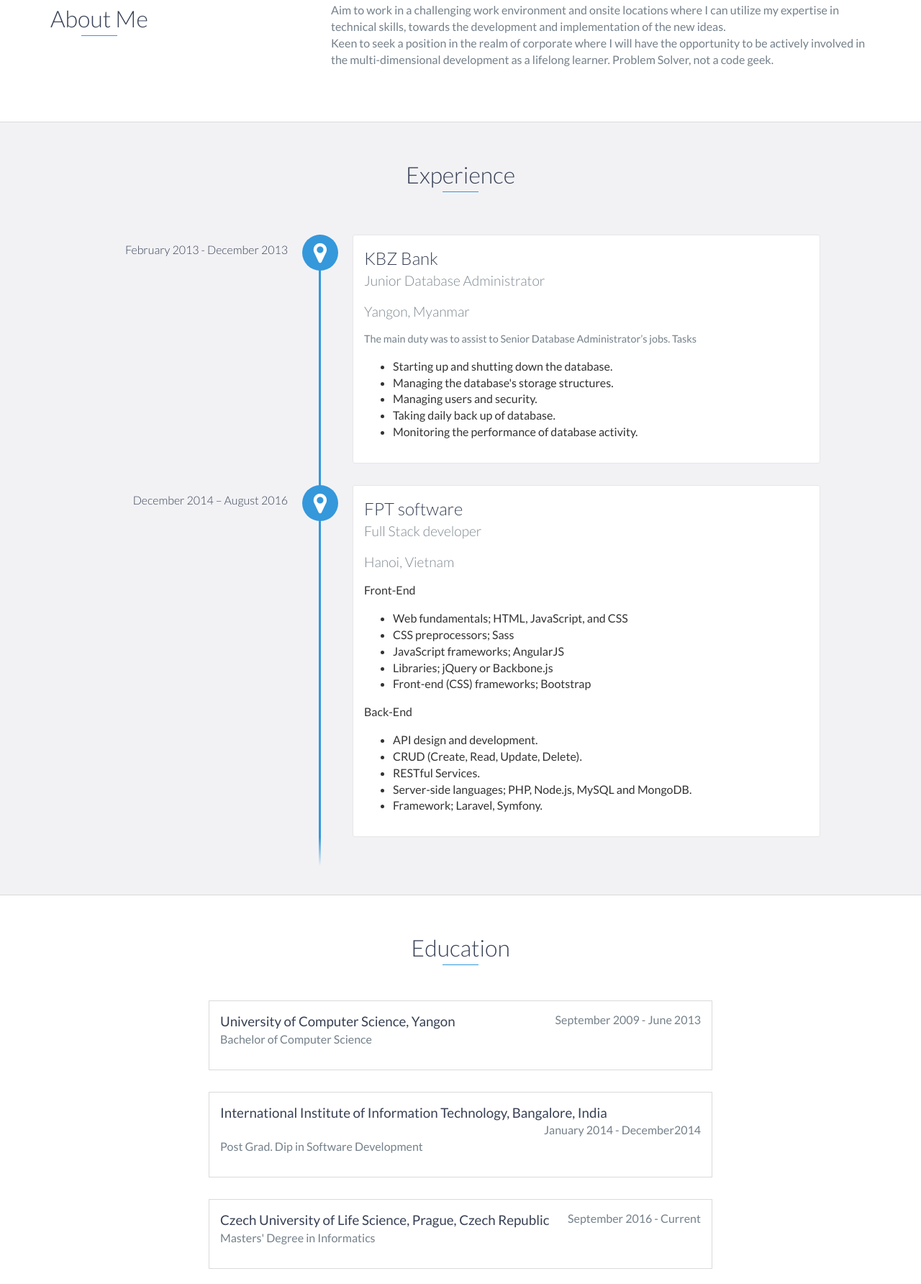
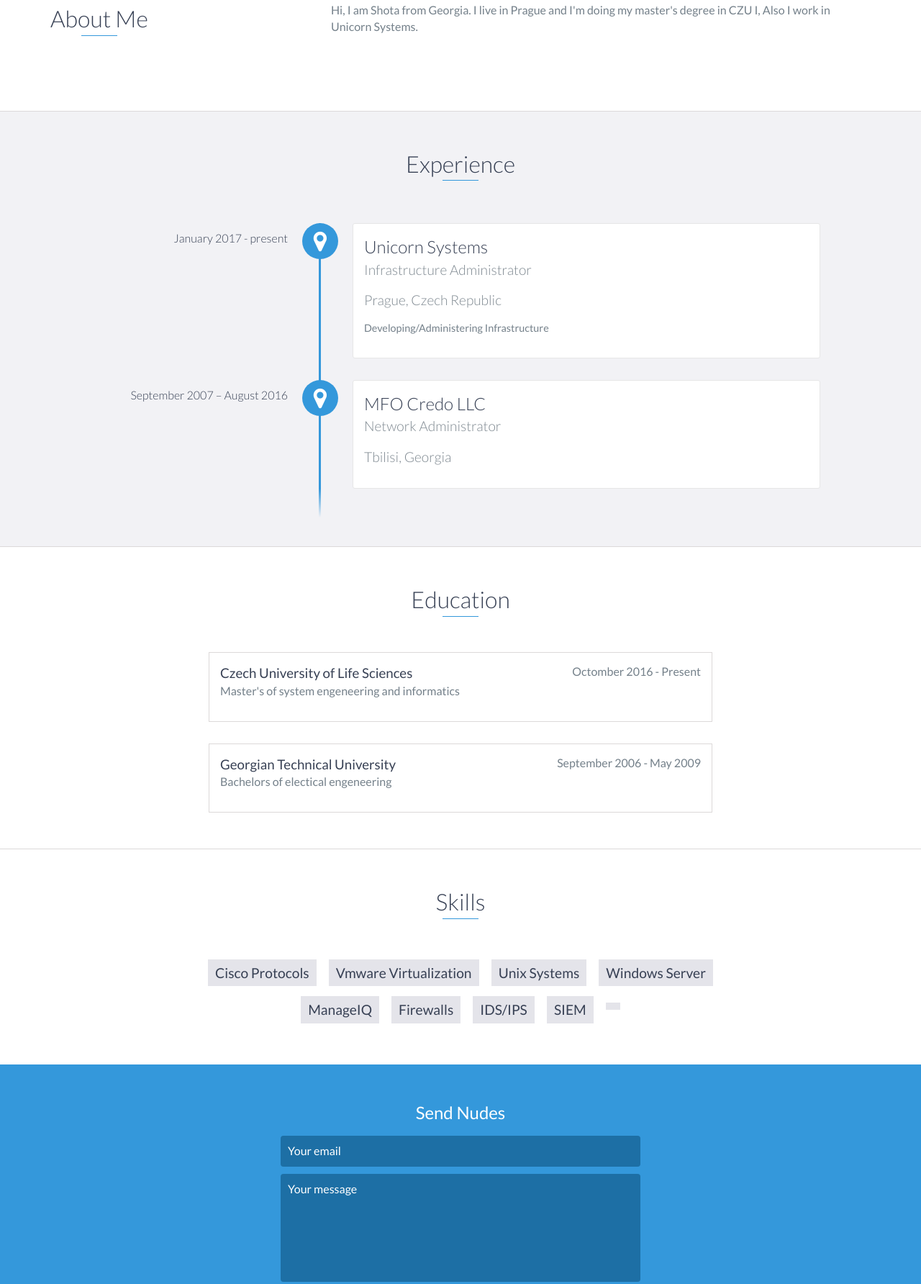
Before and after one commit to MacPPK/studyblockProj-master, a website: page indexShota.html in a window 1280 px wide. Shown: the part 872-2656 px from the top of the page at 72% size. Drawn offline with nearby package versions, Linux system fonts and the light colour scheme.

Commit message:
Shota Portfolio Update

```diff
--- a/indexShota.html
+++ b/indexShota.html
@@ -5,7 +5,7 @@
     <meta charset="utf-8">
     <meta http-equiv="X-UA-Compatible" content="IE=edge">
     <meta name="viewport" content="width=device-width, initial-scale=1">
-    <title>My Portfolio Project</title>
+    <title>Project Shota Khosroshvili</title>
 	<link rel="shortcut icon" href="favicon.ico" type="image/x-icon">
 	<link rel="icon" href="favicon.ico" type="image/x-icon">
     <link href="https://fonts.googleapis.com/css?family=Lato:300,400,700,900" rel="stylesheet">
@@ -48,7 +48,7 @@
 
     <div id="lead">
         <div id="lead-content">
-            <h1>Shota</h1>
+            <h1>Shota Khosroshvili</h1>
             <h2></h2>
             <!-- <a href="#" class="btn-rounded-white">Download Resume</a> -->
         </div>
@@ -73,10 +73,7 @@
                 </div>
                 <div class="col-md-8">
                     <p>
-                      <span>Aim to work in a challenging work environment and onsite locations where I can utilize
-                      my expertise in technical skills, towards the development and implementation of the new ideas.</span>
-                      <span>Keen to seek a position in the realm of corporate where I will have the opportunity to be
-                      actively involved in the multi-dimensional development as a lifelong learner. Problem Solver, not a code geek.</span>
+                      <span>Hi, I am Shota from Georgia. I live in Prague and I'm doing my master's degree in CZU I, Also I work in Unicorn Systems.</span>
                     </p>
                 </div>
             </div>
@@ -87,43 +84,22 @@
     <div id="experience" class="background-alt">
         <h2 class="heading">Experience</h2>
         <div id="experience-timeline">
-            <div data-date="February 2013 - December 2013">
-                <h3>KBZ Bank</h3>
-                <h4>Junior Database Administrator</h4>
-                <h4>Yangon, Myanmar</h4>
+            <div data-date="January 2017 - present">
+                <h3>Unicorn Systems</h3>
+                <h4>Infrastructure Administrator</h4>
+                <h4>Prague, Czech Republic</h4>
                 <p>
-                  The main duty was to assist to Senior Database Administrator’s jobs.
-                  Tasks
+                  Developing/Administering Infrastructure
                   <ul>
-                  <li> Starting up and shutting down the database.
-                  <li> Managing the database's storage structures.
-                  <li> Managing users and security.
-                  <li> Taking daily back up of database.
-                  <li> Monitoring the performance of database activity.
                   </ul>
                 </p>
             </div>
 
-            <div data-date="December 2014 – August 2016">
-                <h3>FPT software</h3>
-                <h4>Full Stack developer</h4>
-                <h4>Hanoi, Vietnam</h4>
+            <div data-date="September 2007 – August 2016">
+                <h3>MFO Credo LLC</h3>
+                <h4>Network Administrator</h4>
+                <h4>Tbilisi, Georgia</h4>
                 <span>
-                  <span>Front-End</span>
-                  <ul>
-                    <li>Web fundamentals; HTML, JavaScript, and CSS
-                    <li>CSS preprocessors; Sass
-                    <li>JavaScript frameworks; AngularJS
-                    <li>Libraries; jQuery or Backbone.js
-                    <li>Front-end (CSS) frameworks; Bootstrap
-                  </ul>
-                  <span>Back-End</span>
-                  <ul>
-                    <li>API design and development.
-                    <li>CRUD (Create, Read, Update, Delete).
-                    <li>RESTful Services.
-                    <li>Server-side languages; PHP, Node.js, MySQL and MongoDB.
-                    <li>Framework; Laravel, Symfony.
                 </span>
             </div>
 
@@ -135,23 +111,16 @@
     <div id="education">
         <h2 class="heading">Education</h2>
         <div class="education-block">
-            <h3>University of Computer Science, Yangon</h3>
-            <span class="education-date">September 2009 - June 2013</span>
-            <h4>Bachelor of Computer Science</h4>
+            <h3>Czech University of Life Sciences</h3>
+            <span class="education-date">Octomber 2016 - Present</span>
+            <h4>Master's of system engeneering and informatics</h4>
         </div>
         <!-- End .education-block -->
 
         <div class="education-block">
-            <h3>International Institute of Information Technology, Bangalore, India</h3>
-            <span class="education-date">January 2014 - December2014</span>
-            <h4>Post Grad. Dip in Software Development</h4>
-        </div>
-        <!-- End .education-block -->
-
-        <div class="education-block">
-            <h3>Czech University of Life Science, Prague, Czech Republic</h3>
-            <span class="education-date">September 2016 - Current</span>
-            <h4>Masters' Degree in Informatics</h4>
+            <h3>Georgian Technical University</h3>
+            <span class="education-date">September 2006 - May 2009</span>
+            <h4>Bachelors of electical engeneering</h4>
         </div>
         <!-- End .education-block -->
     </div>
@@ -200,25 +169,21 @@
     <div id="skills">
         <h2 class="heading">Skills</h2>
         <ul>
-            <li>Html</li>
-            <li>Css</li>
-            <li>JavaScript</li>
-            <li>Ruby</li>
-            <li>Node.js</li>
-            <li>AngularJs</li>
-            <li>React</li>
-            <li>Java</li>
-            <li>C</li>
-            <li>C++</li>
-            <li>Ruby on Rails</li>
-            <li>jQuery</li>
+            <li>Cisco Protocols</li>
+            <li>Vmware Virtualization</li>
+            <li>Unix Systems</li>
+            <li>Windows Server</li>
+            <li>ManageIQ</li>
+            <li>Firewalls</li>
+            <li>IDS/IPS</li>
+            <li>SIEM</li>
             <li>
         </ul>
     </div>
     <!-- End #skills -->
 
     <div id="contact">
-        <h2>Get in Touch</h2>
+        <h2>Send Nudes</h2>
         <div id="contact-form">
             <form method="POST" action="https://formspree.io/email@email.com">
                 <input type="hidden" name="_subject" value="Contact request from personal website" />
@@ -236,7 +201,7 @@
             <div class="row">
                 <div class="col-sm-5 copyright">
                     <p>
-                        Copyright &copy; 2017 Pyae Phyo Kyaw
+                        Copyright &copy; 2017 Shota Khosroshvili
                     </p>
                 </div>
                 <div class="col-sm-2 top">
```
